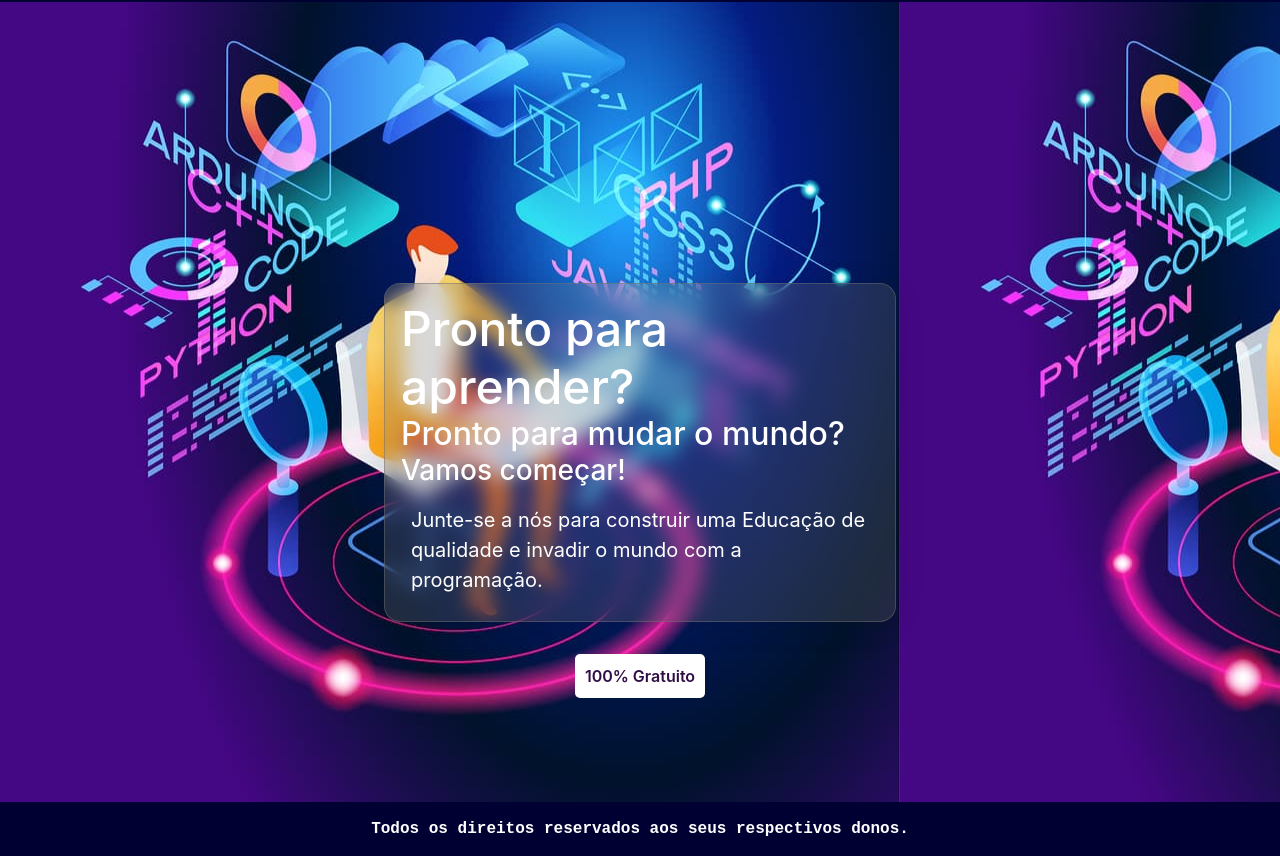
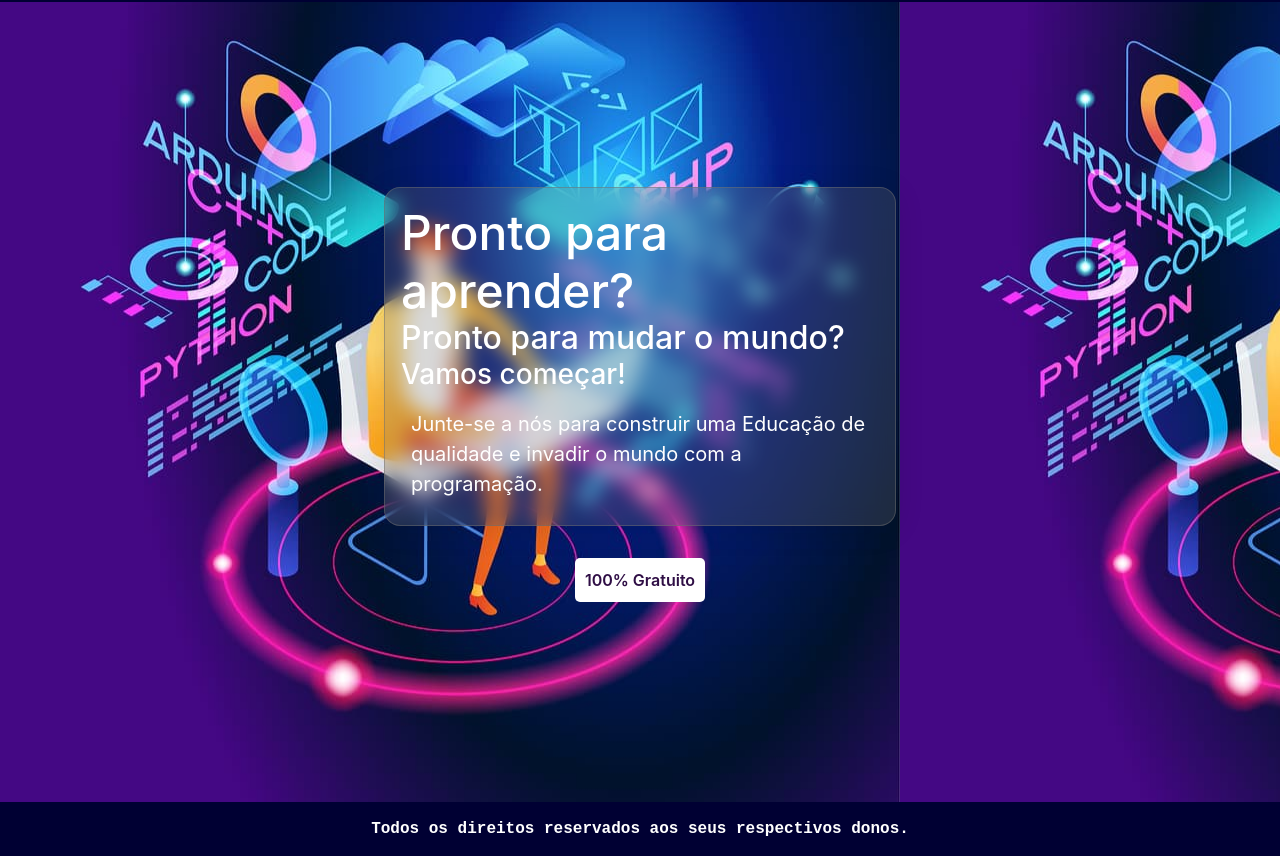
Before and after one commit to Mizarocha/Projeto-Final-Proz, a plain HTML site: page index.html in a window 1280 px wide. Shown: the part 89-945 px from the top of the page. Drawn offline with nearby package versions, Linux system fonts and the light colour scheme.

Commit message:
ajustes na home

```diff
--- a/css/style.css
+++ b/css/style.css
@@ -132,7 +132,7 @@ div#home {
   display: flex;
   align-items: center;
   justify-content: center;
-  margin-top: 16rem;
+  margin-top: 10rem;
 }
 
 button.teste {
```
